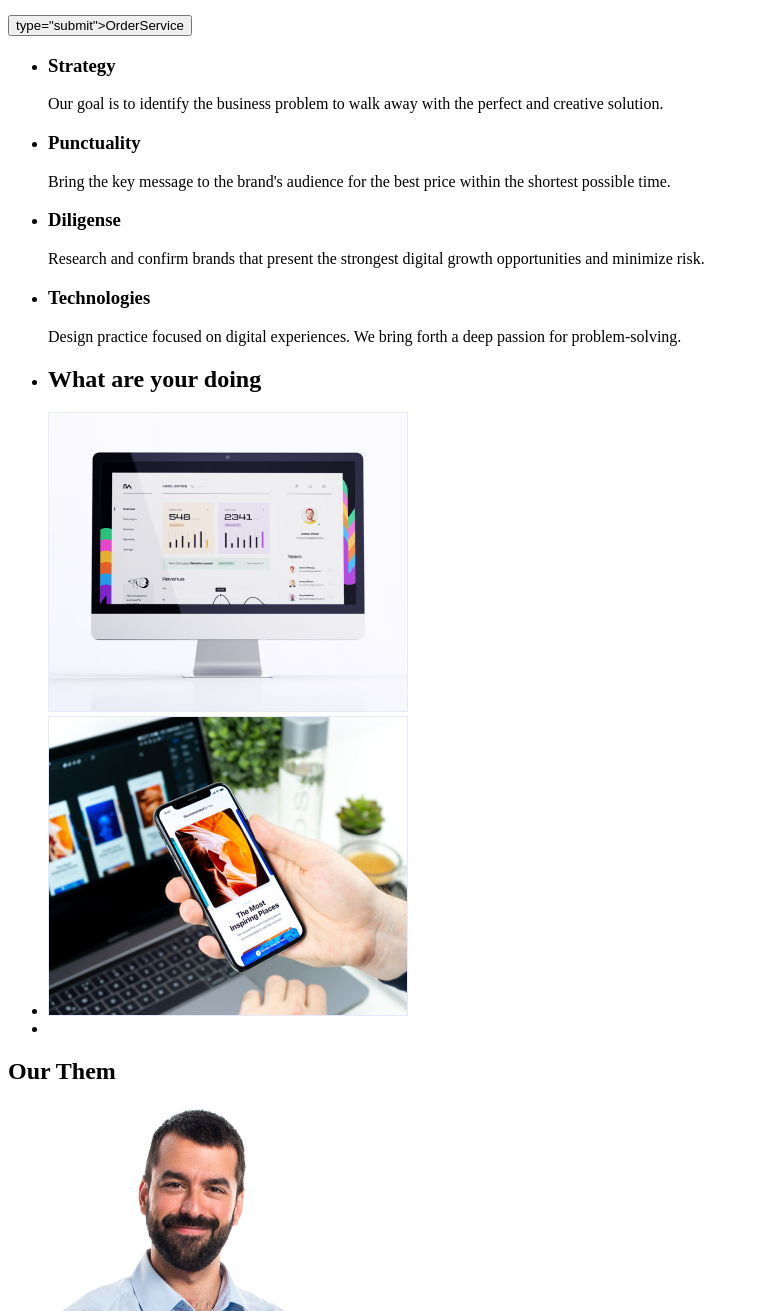
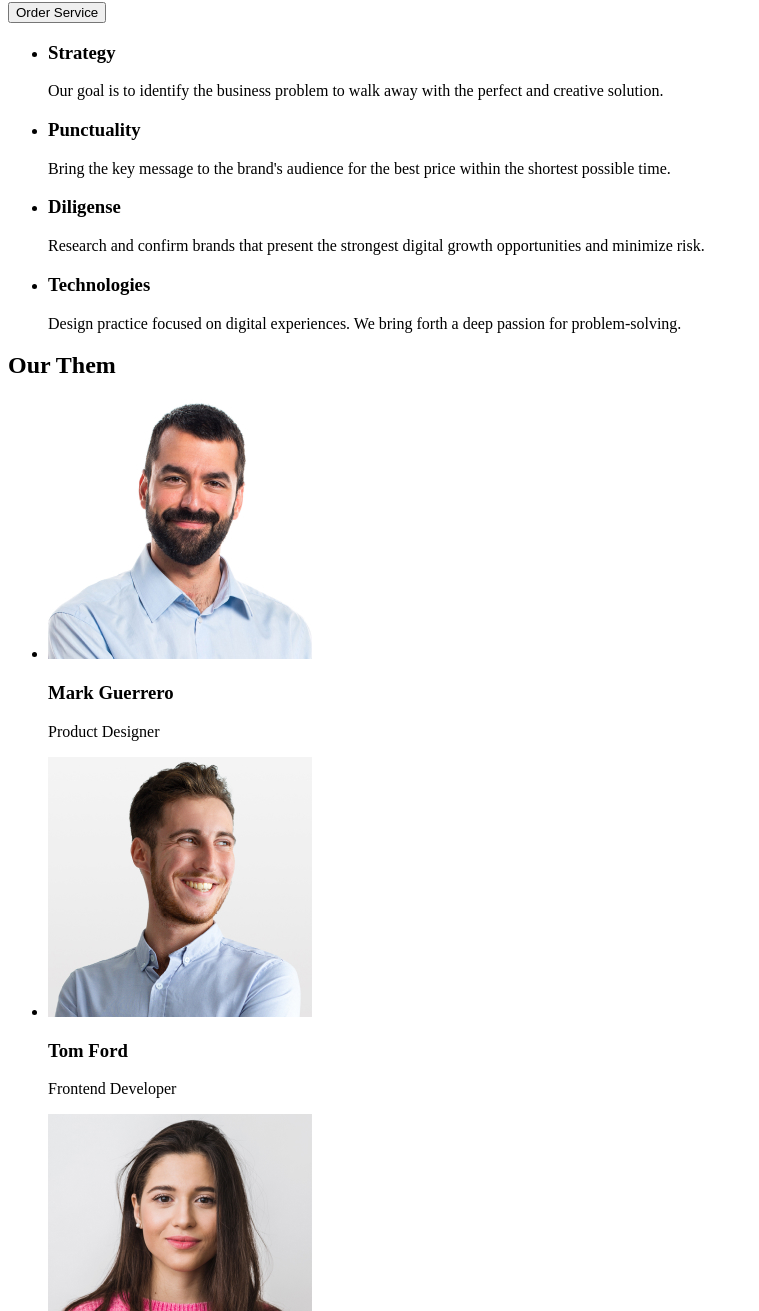
Before and after one commit to oksperetyatko/goit-markup-hw-01, a plain HTML site: page index.html in a window 1280 px wide. Shown: the part 213-1524 px from the top of the page, without its empty margins (0-759 px from the left). Drawn offline with Linux system fonts and the light colour scheme; files whose address does not match are found by name.

Commit message:
corrected

```diff
--- a/index.html
+++ b/index.html
@@ -33,8 +33,10 @@
     </address>
     </header>
     <main>
+        <section>
             <H1>Effective Solutions for Yobr Business</H1>
-            <button>type="submit">OrderService</button>
+            <button type="submit">Order Service</button>
+        </section>
         <section>
             <ul>
                 <li>
@@ -57,28 +59,14 @@
                         minimize risk.
                     </p>
                 </li>
-            <li>
-                <h3>Technologies </h3>
+                <li>
+                    <h3>Technologies </h3>
                 <p>
                     Design practice focused on digital experiences. We bring forth a deep passion for problem-solving.
                 </p>
-            </li>
+                </li>
           </ul>
         </section>
-        <section>
-    <ul>
-        <li>
-            <h2>What are your doing</h2>
-         <img src="./picture/picture/img_1_png.png" alt="">
-        </li>
-        <li>
-            <img src="./picture/picture/rectangle_71_peg.png" alt="">
-        </li>
-        <li>
-            <img src="./picture/picture/" alt="">
-        </li>
-    </ul>
-         </section>
          <section>
     <h2>Our Them</h2>
     <ul>
```
